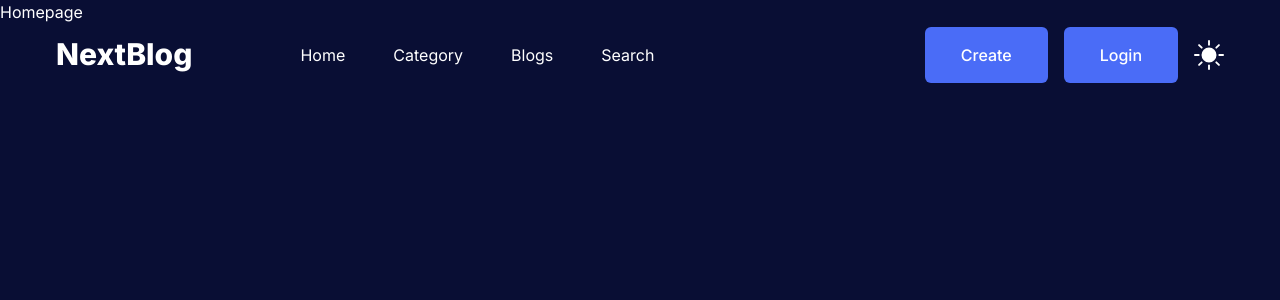
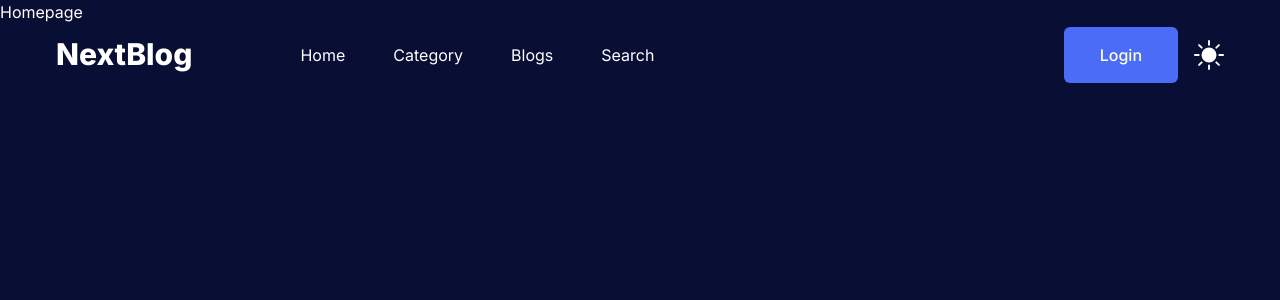
Before and after one commit to PetrGrabovsky/nextjs-fullstack-blog-grabovsky, a Next.js app: page / in a window 1280 px wide. Shown: the top 300 px of the page. Built offline with nearby package versions, Linux system fonts and the light colour scheme; no server answers.

Commit message:
feat: Zobrazení tlačítka Create pouze při přihlášení. - Přidána podmínka zobrazení tlačítka Create v komponentě Header. - Tlačítko Create se nyní zobrazí jen přihlášeným uživatelům (session existuje).

```diff
--- a/components/header.tsx
+++ b/components/header.tsx
@@ -129,8 +129,8 @@ const Header: FC = () => {
                 </nav>
               </div>
               <div className="flex items-center justify-end gap-4 pr-16 lg:pr-0">
-                {/* Tlačítko pro vytvoření nového blogu */}
-                <Button onClick={() => {}} text="Create" />
+                {/* Zobrazí tlačítko Create pouze po přihlášení */}
+                {session && <Button onClick={() => {}} text="Create" />}
                 {/* Tlačítko pro přihlášení */}
                 <Button onClick={handleLoginButtonClick} text={session ? 'Logout' : 'Login'} />
                 <div className="flex items-center gap-3">
```
